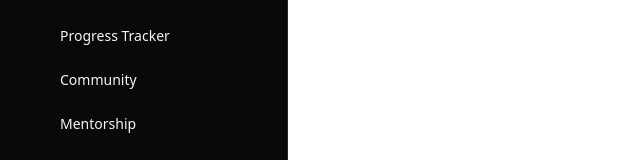
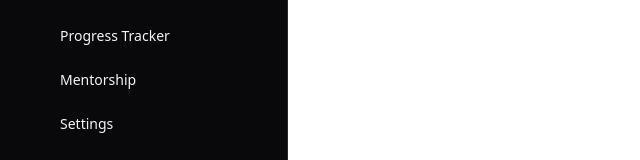
Before and after one commit to raushan-sinha/dev-forage, a React (Vite) app: page /mycourse in a window 1280 px wide. Shown: the part 292-452 px from the top of the page, without its empty margins (0-640 px from the left). Built offline with nearby package versions, Linux system fonts and the light colour scheme; no server answers; some icons are missing.

Commit message:
Removed code

```diff
--- a/src/components/Layout/Sidebar.jsx
+++ b/src/components/Layout/Sidebar.jsx
@@ -17,7 +17,6 @@ const sidebarLinks = [
     { name: 'Projects', url: '/projects', icon: <WorkOutlineIcon /> },
     { name: 'Certifications', url: '/certifications', icon: <VerifiedIcon /> },
     { name: 'Progress Tracker', url: '/progresstracker', icon: <InsightsIcon /> },
-    { name: 'Community', url: '/community', icon: <GroupsIcon /> },
     { name: 'Mentorship', url: '/mentorship', icon: <PsychologyIcon /> },
     { name: 'Settings', url: '/settings', icon: <SettingsIcon /> },
 ];
```
